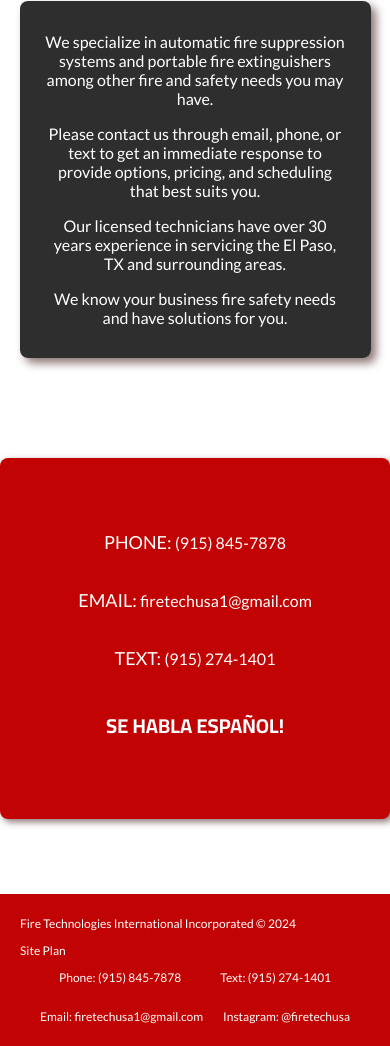
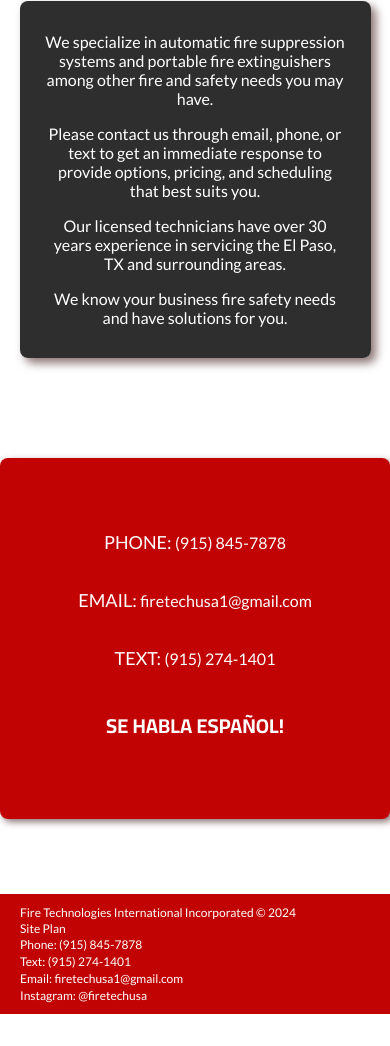
Before and after one commit to lisayinr/wdd130, a plain HTML site: page firetech/index.html in a window 390 px wide. Shown: the part 1044-2090 px from the top of the page. After the commit the page ends 2058 px from the top, so only its background shows below. Drawn offline with Linux system fonts and the light colour scheme.

Commit message:
footer changes

```diff
--- a/firetech/styles/firetech-styles.css
+++ b/firetech/styles/firetech-styles.css
@@ -145,8 +145,10 @@ footer a:hover {
 
 .social {
     display: flex;
-    flex-wrap: wrap;
+    flex-wrap: nowrap;
     justify-content: space-evenly;
+    overflow: auto;
+    gap: 15px;
 }
 
 .subitem{
@@ -262,7 +264,7 @@ footer a:hover {
 
 
 
-  @media screen and (max-width: 910px){
+@media screen and (max-width: 910px){
     header {
         grid-template-columns: 150px auto;
     }
@@ -272,7 +274,7 @@ footer a:hover {
     nav a {
         padding: 10px;
     }
-  }
+}
 
 @media screen and (max-width: 600px){
     .info {
@@ -308,4 +310,11 @@ footer a:hover {
     nav a {
         padding: 10px;
     }
+    .social {
+        flex-direction: column;
+        gap: 0px;
+    }
+    footer p {
+        margin: 1px 0px;
+    }
 }
```
